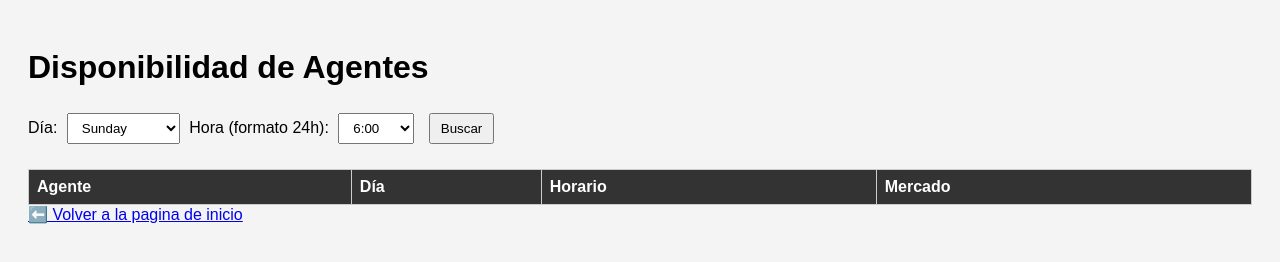
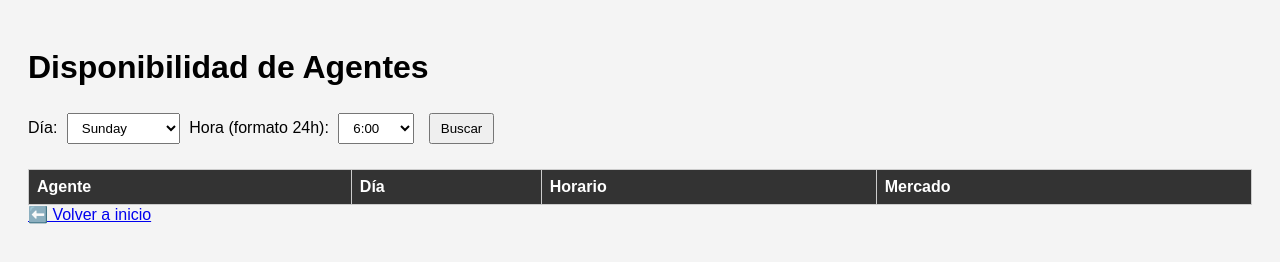
Before and after one commit to Leencr/distribution, a plain HTML site: page index.html in a window 1280 px wide. Drawn offline with Linux system fonts and the light colour scheme.

Commit message:
Update index.html

```diff
--- a/index.html
+++ b/index.html
@@ -110,8 +110,8 @@
       });
     }
   </script>
-   <a href="https://leencr.github.io/" class="fixed bottom-4 left-4 bg-indigo-600 text-white px-4 py-2 rounded shadow-lg hover:bg-indigo-700 z-50">
-  ⬅️ Volver a la pagina de inicio
+  <a href="https://leencr.github.io/" class="fixed bottom-4 left-4 bg-indigo-600 text-white px-4 py-2 rounded shadow-lg hover:bg-indigo-700 z-50">
+  ⬅️ Volver a inicio
 </a>
 </body>
 </html>
```
